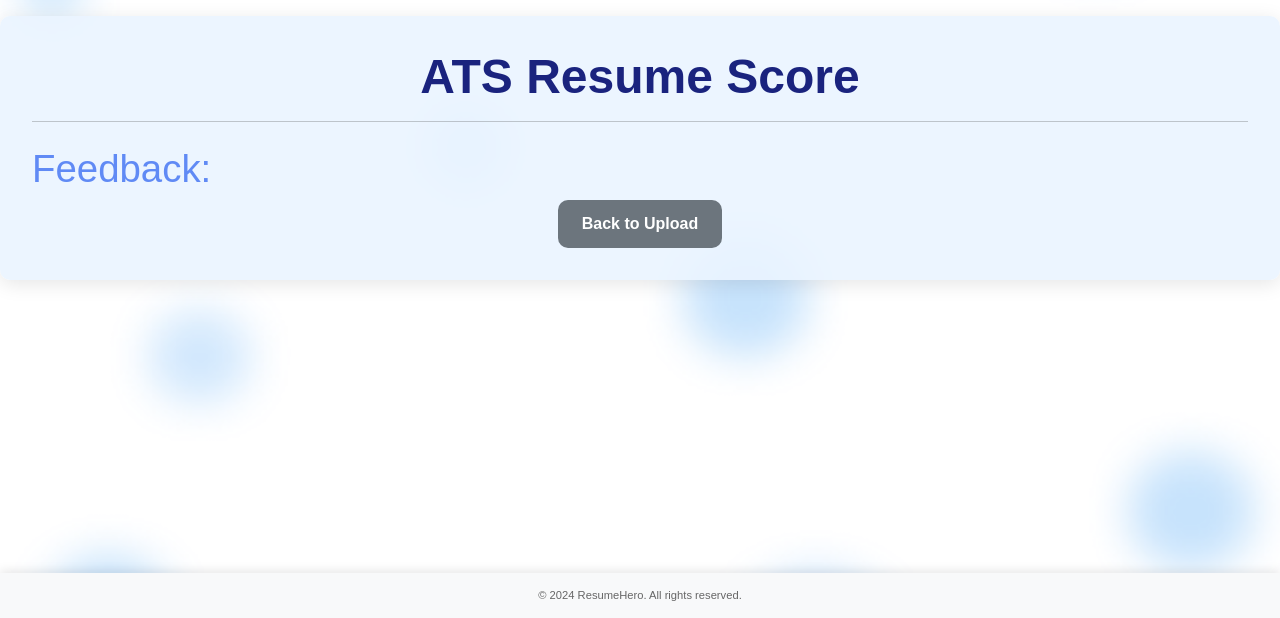
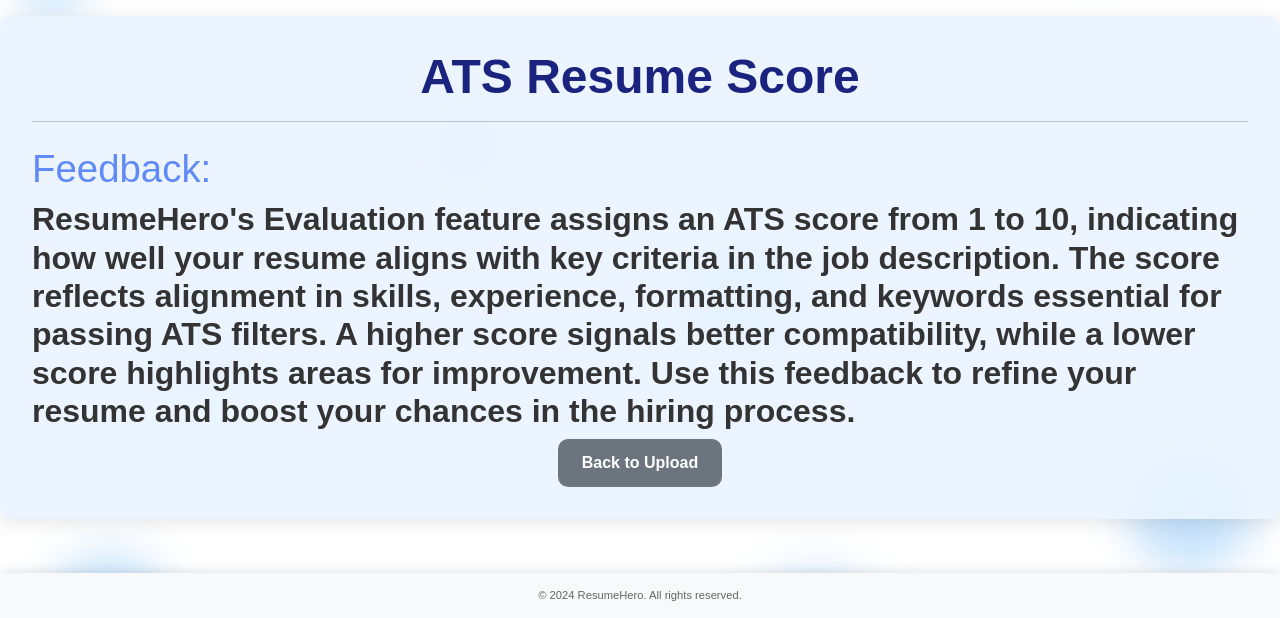
Before and after one commit to QGBSA/ResumeHero, a Flask app: template templates/ats_score.html in a window 1280 px wide. Shown: the part 182-800 px from the top of the page. Run offline with Flask 3, Linux system fonts and the light colour scheme; the template is opened without the code that fills it, so the values that code supplies are empty; some libraries are stand-ins or nearby versions.

Commit message:
Update ats_score.html

```diff
--- a/templates/ats_score.html
+++ b/templates/ats_score.html
@@ -36,6 +36,14 @@
             <div class="ats-results">
                 <h1 class="text-center">{{ score }}</h1>
                 <h2 class="mt-4">Feedback:</h2>
+                <h4>
+                    ResumeHero's Evaluation feature assigns an ATS score from 1 to 10,
+                    indicating how well your resume aligns with key criteria in the job description.
+                    The score reflects alignment in skills, experience, formatting, and keywords essential
+                    for passing ATS filters. A higher score signals better compatibility,
+                    while a lower score highlights areas for improvement. Use this feedback to
+                    refine your resume and boost your chances in the hiring process.
+                </h4>
                 <div>{{ feedback | safe }}</div> <!-- Use safe to render HTML -->
             </div>
 
```
